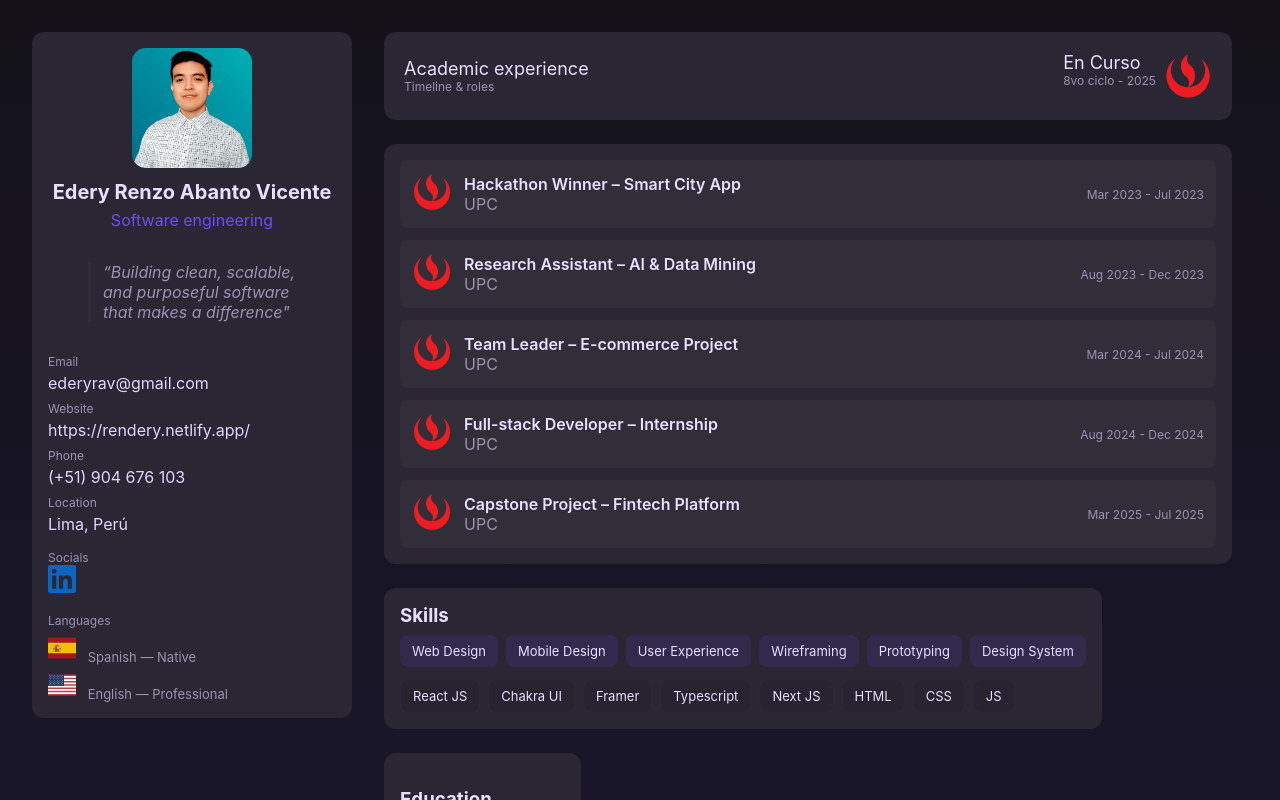
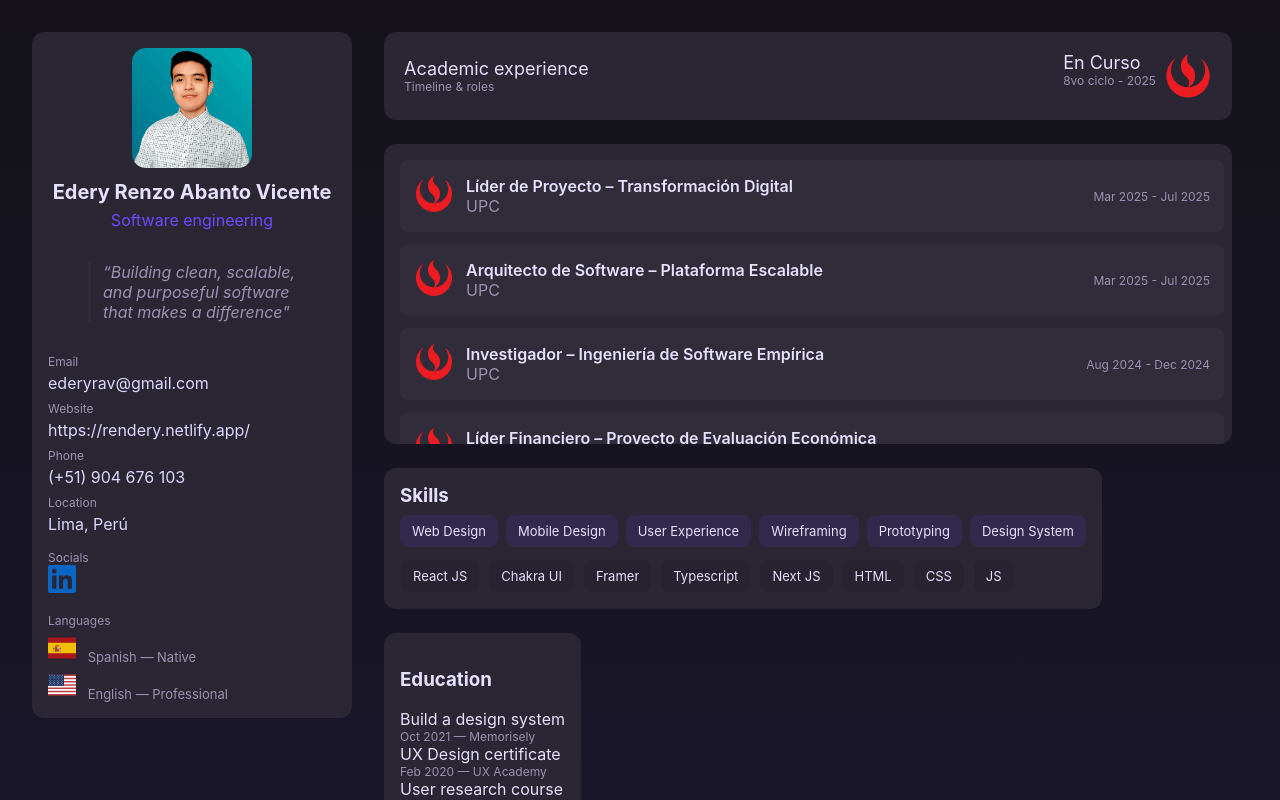
Before and after one commit to Rendery/MyPage, an Angular app: page / in a window 1280 px wide. Shown: the top 800 px of the page. Built offline with nearby package versions, Linux system fonts and the light colour scheme.

Commit message:
feat: update experience 2.0
scrollbar and animation

```diff
--- a/src/app/components/experience/experience.component.html
+++ b/src/app/components/experience/experience.component.html
@@ -22,7 +22,6 @@
           <div class="description">{{ j.description }}</div>
         </div>
       }
-
     </div>
   }
 </div>
--- a/src/app/components/experience/experience.component.scss
+++ b/src/app/components/experience/experience.component.scss
@@ -1,6 +1,75 @@
-.experience { display:flex; flex-direction:column; gap:12px }
-.job { display:flex; align-items:center; gap:12px; padding:12px; background:var(--glass); border-radius:8px }
-.logo img { width:40px; height:40px; object-fit:contain }
-.role { font-weight:600 }
-.company { color:var(--muted) }
-.date { margin-left:auto }
+.experience {
+  display: flex;
+  flex-direction: column;
+  gap: 12px;
+  max-height: 300px; /* ajusta según el layout */
+  overflow-y: auto;
+  padding-right: 8px; /* espacio para la barra */
+  scroll-behavior: smooth;
+
+  /* Scrollbar */
+  &::-webkit-scrollbar {
+    width: 10px;
+  }
+
+  &::-webkit-scrollbar-track {
+    background: transparent;
+  }
+
+  &::-webkit-scrollbar-thumb {
+    background-image: linear-gradient(180deg, #d0368a 0%, #708ad4 99%);
+    box-shadow: inset 2px 2px 5px 0 rgba(255, 255, 255, 0.5);
+    border-radius: 100px;
+  }
+}
+
+/* Items */
+.job {
+  display: flex;
+  align-items: center;
+  gap: 12px;
+  padding: 14px;
+  background: var(--glass);
+  border-radius: 8px;
+  transition: all 0.3s ease;
+  cursor: pointer;
+
+  &:hover {
+    transform: scale(1.01);
+  }
+
+  &.expanded {
+    background: rgba(255, 255, 255, 0.08);
+  }
+}
+
+
+.logo img {
+  width: 40px;
+  height: 40px;
+  object-fit: contain;
+}
+
+.meta {
+  display: flex;
+  flex-direction: column;
+}
+
+.role {
+  font-weight: 600;
+}
+
+.company {
+  color: var(--muted);
+}
+
+.date {
+  margin-left: auto;
+}
+
+.details {
+  margin-top: 8px;
+  font-size: 0.9rem;
+  line-height: 1.4;
+  color: var(--text);
+}
--- a/src/app/components/experience/experience.component.ts
+++ b/src/app/components/experience/experience.component.ts
@@ -22,57 +22,79 @@ export class ExperienceComponent {
   jobs: Job[] = [
     {
       company: 'UPC',
-      role: 'Hackathon Winner – Smart City App',
+      role: 'Líder de Proyecto – Transformación Digital',
       logo: '/images/upc.png',
-      from: 'Mar 2023',
-      to: 'Jul 2023',
-      cycle: '5to ciclo',
-      course: 'Ingeniería de Software I',
-      description: 'Lideré un equipo en un hackathon universitario desarrollando una aplicación IoT para gestión inteligente de residuos urbanos. Ganamos el 1er puesto entre 50 equipos.',
+      from: 'Mar 2025',
+      to: 'Jul 2025',
+      cycle: '8vo ciclo',
+      course: 'Gerencia de proyectos en computación',
+      description: 'Como líder de proyecto, gestioné un equipo multidisciplinario para implementar un sistema de gestión académica digital con metodologías ágiles (Scrum). Logramos entregar un MVP funcional en tiempo récord a pesar de cambios de alcance constantes.',
       expanded: false
     },
     {
       company: 'UPC',
-      role: 'Research Assistant – AI & Data Mining',
+      role: 'Arquitecto de Software – Plataforma Escalable',
+      logo: '/images/upc.png',
+      from: 'Mar 2025',
+      to: 'Jul 2025',
+      cycle: '8vo ciclo',
+      course: 'Fundamentos de arquitectura de software',
+      description: 'Diseñé la arquitectura de un sistema financiero simulado utilizando microservicios y contenedores Docker. Lideré la toma de decisiones sobre patrones de diseño y logré que el sistema soportara pruebas de alta concurrencia sin caídas.',
+      expanded: false
+    },
+    {
+      company: 'UPC',
+      role: 'Investigador – Ingeniería de Software Empírica',
+      logo: '/images/upc.png',
+      from: 'Aug 2024',
+      to: 'Dec 2024',
+      cycle: '8vo ciclo',
+      course: 'Diseño de experimentos de ingeniería de software',
+      description: 'Conduje un experimento controlado para evaluar la productividad de equipos utilizando pair programming vs. trabajo individual. Presenté los resultados en un congreso estudiantil y fui reconocido por el rigor metodológico.',
+      expanded: false
+    },
+    {
+      company: 'UPC',
+      role: 'Líder Financiero – Proyecto de Evaluación Económica',
+      logo: '/images/upc.png',
+      from: 'Mar 2024',
+      to: 'Jul 2024',
+      cycle: '7mo ciclo',
+      course: 'Finanzas e ingeniería económica',
+      description: 'Encabecé el análisis financiero de un sistema de transporte inteligente. Modelé proyecciones de ROI y análisis de riesgo con escenarios inflacionarios, mostrando viabilidad de inversión a largo plazo.',
+      expanded: false
+    },
+    {
+      company: 'UPC',
+      role: 'Team Leader – IoT Smart Campus',
+      logo: '/images/upc.png',
+      from: 'Mar 2024',
+      to: 'Jul 2024',
+      cycle: '7mo ciclo',
+      course: 'Desarrollo de soluciones IoT',
+      description: 'Coordiné el desarrollo de una solución IoT para monitoreo ambiental en aulas universitarias (temperatura, CO₂). Implementamos dashboards en tiempo real y optimizamos la comunicación entre dispositivos usando MQTT.',
+      expanded: false
+    },
+    {
+      company: 'UPC',
+      role: 'Full-stack Developer – App de Delivery Universitario',
+      logo: '/images/upc.png',
+      from: 'Mar 2024',
+      to: 'Jul 2024',
+      cycle: '7mo ciclo',
+      course: 'Aplicaciones para dispositivos móviles',
+      description: 'Diseñé y desarrollé una aplicación móvil híbrida (Ionic + Angular) para pedidos dentro del campus. Superamos el reto de la geolocalización en interiores e implementamos notificaciones push en tiempo real.',
+      expanded: false
+    },
+    {
+      company: 'UPC',
+      role: 'Network Engineer – Simulación de Infraestructura',
       logo: '/images/upc.png',
       from: 'Aug 2023',
       to: 'Dec 2023',
       cycle: '6to ciclo',
-      course: 'Minería de Datos',
-      description: 'Participé en un proyecto de investigación aplicando modelos de Machine Learning para predecir deserción estudiantil. Publicación aceptada en congreso estudiantil de la IEEE.',
-      expanded: false
-    },
-    {
-      company: 'UPC',
-      role: 'Team Leader – E-commerce Project',
-      logo: '/images/upc.png',
-      from: 'Mar 2024',
-      to: 'Jul 2024',
-      cycle: '7mo ciclo',
-      course: 'Arquitectura de Software',
-      description: 'Dirigí el desarrollo de una plataforma de e-commerce con arquitectura basada en microservicios. Implementación de pagos con Stripe y despliegue en AWS.',
-      expanded: false
-    },
-    {
-      company: 'UPC',
-      role: 'Full-stack Developer – Internship',
-      logo: '/images/upc.png',
-      from: 'Aug 2024',
-      to: 'Dec 2024',
-      cycle: '7mo ciclo',
-      course: 'Prácticas Preprofesionales',
-      description: 'Trabajé en una startup desarrollando un sistema de reservas para restaurantes usando Angular y NestJS. Aprendí sobre integración continua y DevOps.',
-      expanded: false
-    },
-    {
-      company: 'UPC',
-      role: 'Capstone Project – Fintech Platform',
-      logo: '/images/upc.png',
-      from: 'Mar 2025',
-      to: 'Jul 2025',
-      cycle: '8vo ciclo',
-      course: 'Proyecto de Fin de Carrera',
-      description: 'Lideré un equipo de 4 personas en el desarrollo de una plataforma fintech para microcréditos con autenticación biométrica. Proyecto destacado por la facultad.',
+      course: 'Redes y comunicaciones de datos',
+      description: 'Lideré la configuración de una red simulada con protocolos de enrutamiento dinámico (OSPF y BGP). Logré que el diseño soportara tolerancia a fallos y demostré un 99.9% de disponibilidad en pruebas de estrés.',
       expanded: false
     }
   ];
```
